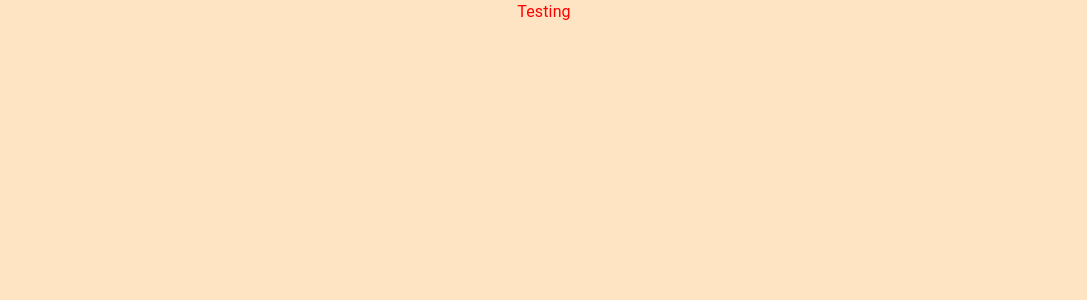
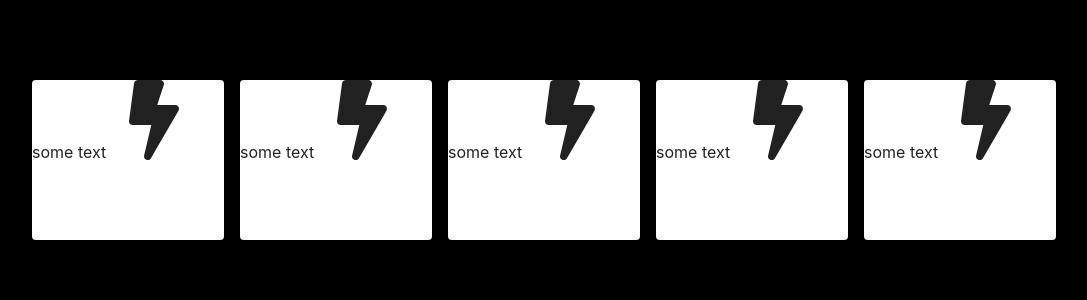
Before and after one commit to briankeefe/Snowday, a React (Create React App) app in the folder my-app/: page / in a window 1280 px wide. Shown: the top 300 px of the page, without its empty margins (96-1183 px from the left). Built offline with nearby package versions, Linux system fonts and the light colour scheme.

Commit message:
fontawesome icons

```diff
--- a/my-app/src/App.js
+++ b/my-app/src/App.js
@@ -1,14 +1,31 @@
 import React from 'react';
 import logo from './logo.svg';
 import './App.css';
-import { Box, Typography } from '@material-ui/core'
+import { Box, Typography, Grid } from '@material-ui/core'
 import "./style.scss";
+import Card from "./Card"
 
 function App() {
 	return (
 		<Box className="home-page">
-			<Box className="App">
-				<Typography>Testing</Typography>
+			<Box className="next-box" pt={10}>
+				<Grid container justify="center" spacing={2}>
+					<Grid item>
+						<Card/>
+					</Grid>
+					<Grid item>
+						<Card/>
+					</Grid>
+					<Grid item>
+						<Card/>
+					</Grid>
+					<Grid item>
+						<Card/>
+					</Grid>
+					<Grid item>
+						<Card/>
+					</Grid>
+				</Grid>
 			</Box>
 		</Box>
 
--- /dev/null
+++ b/my-app/src/Card.js
@@ -0,0 +1,17 @@
+import React from "react";
+import { Box, Card } from "@material-ui/core";
+import { FontAwesomeIcon } from '@fortawesome/react-fontawesome';
+import { faBolt } from "@fortawesome/free-solid-svg-icons";
+const thing = () => {
+    return (
+        <Box>
+            <Card className="component-card">
+                some text
+                <FontAwesomeIcon className="bolt" icon={faBolt}/>
+            </Card>
+        </Box>
+    )
+
+
+}
+export default thing;
--- a/my-app/src/style.scss
+++ b/my-app/src/style.scss
@@ -1,9 +1,13 @@
 .home-page{
-    .MuiBox-root{
-        background-color: bisque;
-        min-height: 100vh;
-    }
-    .MuiTypography-root {
-        color: red;
+    background-color: black;
+    height: 100vh;
+}
+
+.component-card{
+    height: 20vh;
+    width: 15vw;
+    .bolt {
+        height: 50%;
+        width: 50%;
     }
 }
--- a/package.json
+++ b/package.json
@@ -1,5 +1,8 @@
 {
   "dependencies": {
+    "@fortawesome/fontawesome-svg-core": "^1.2.25",
+    "@fortawesome/free-solid-svg-icons": "^5.11.2",
+    "@fortawesome/react-fontawesome": "^0.1.7",
     "@material-ui/core": "^4.7.1",
     "react-router": "^5.1.2",
     "react-router-dom": "^5.1.2",
```
Also changed, not shown: 2 other files (tests, documents, lock files or other folders).
